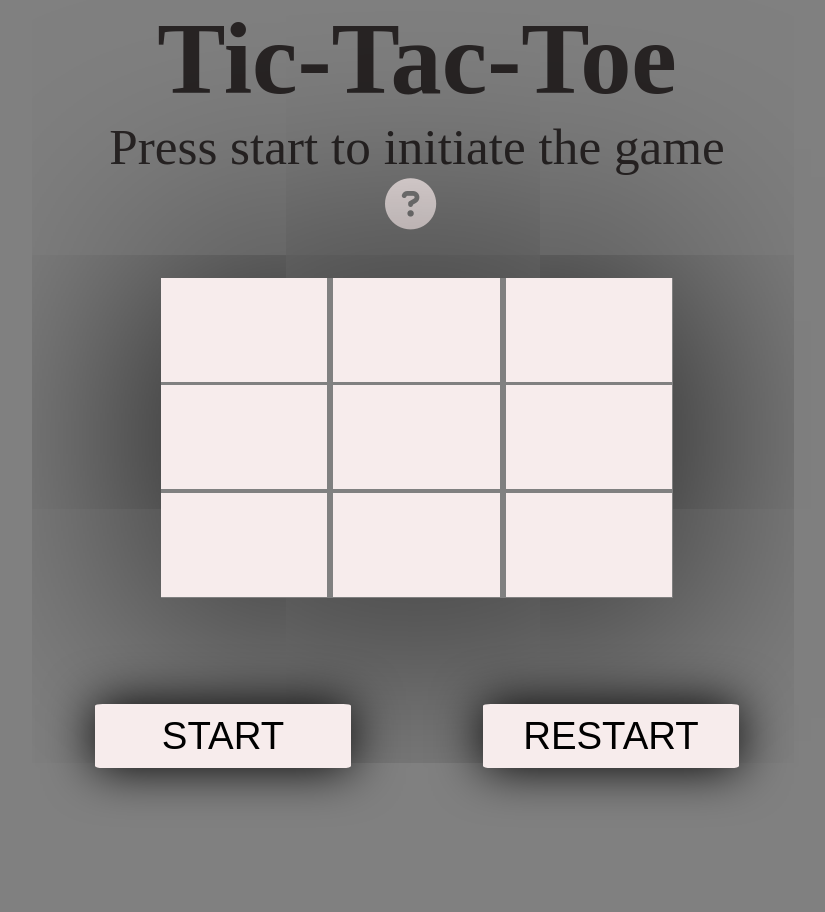
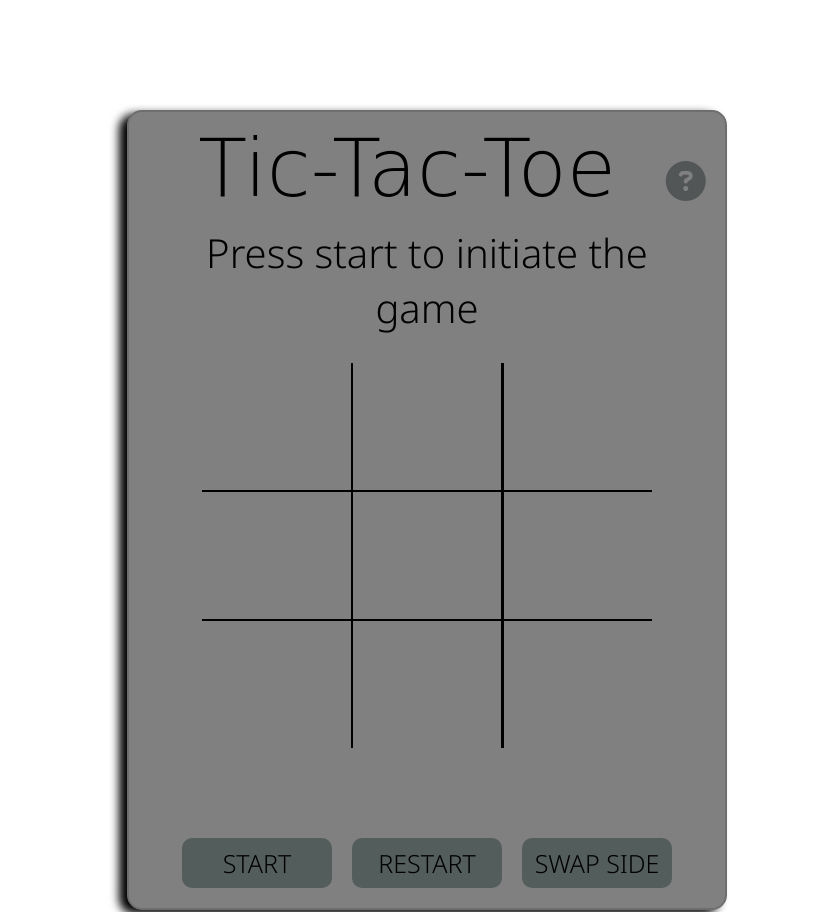
Before and after one commit to dominikrozwarski/Tic-Tac-Toe, a plain HTML site: page index.html in a window 1280 px wide. Shown: the top 912 px of the page, without its empty margins (223-1048 px from the left). Before the commit the page ends 832 px from the top, so only its background shows below. Drawn offline with Linux system fonts and the light colour scheme; a web font is replaced by a local one.

Commit message:
first commit2

```diff
--- a/index.html
+++ b/index.html
@@ -6,25 +6,28 @@
     <meta http-equiv="X-UA-Compatible" content="IE=edge">
     <meta name="viewport" content="width=device-width, initial-scale=1.0">
     <script src="https://kit.fontawesome.com/0076359c68.js" crossorigin="anonymous"></script>
+    <link rel="preconnect" href="https://fonts.googleapis.com">
+    <link rel="preconnect" href="https://fonts.gstatic.com" crossorigin>
+    <link href="https://fonts.googleapis.com/css2?family=Grape+Nuts&family=Noto+Sans:wght@200;300;500&display=swap"
+        rel="stylesheet">
     <link rel="stylesheet" href="./main.css">
     <title>Tic-Tac_toe</title>
 </head>
 
 <body>
-
+    <div class="wrapper">
         <div class="header">
-        <h1>Tic-Tac-Toe</h1>
+            <h1>Tic-Tac-Toe<i class="fa-solid fa-circle-question"></i></h1>
             <div class="info">Press start to initiate the game</div>
-        <div><i class="fa-solid fa-circle-question"></i></div>
         </div>
 
-    <div class="instruction"><p>Press "start" to initiate the game. You will play as second by clicking on board. You play as O-s. To win the game you need to have 3 O-s in line</p>
-    <button class="closeBtn">CLOSE</button></div>
+        <!-- <div class="instruction"><p>Press "start" to initiate the game.</p> -->
+        <!-- <button class="closeBtn">CLOSE</button></div> -->
 
 
 
         <div class="top">
-        <div class="wrapper">
+
             <div class="box 1"></div>
             <div class="box 2"></div>
             <div class="box 3"></div>
@@ -35,19 +38,20 @@
             <div class="box 8"></div>
             <div class="box 9"></div>
         </div>
-    </div>
+
 
         <div class="bottom">
             <div class="buttons">
                 <button class="1">START</button>
                 <button class="2">RESTART</button>
+                <button class="3">SWAP SIDE</button>
             </div>
         </div>
 
         <div class="shadow"></div>
 
 
-
+    </div>
 
     <script src="./script.js"></script>
 </body>
--- a/main.css
+++ b/main.css
@@ -2,125 +2,107 @@
 	box-sizing: border-box;
 	margin: 0;
 	padding: 0;
+	font-family: 'Noto Sans', sans-serif;
+	font-weight: 300;
 }
 
 body {
+	width: 100vw;
+	height: 1000px;
+	display: flex;
+	align-items: center;
+	justify-content: center;
+	margin: 10px;
+}
+
+.wrapper {
+	width: 600px;
+	height: 800px;
+	display: flex;
+	align-items: center;
+	justify-content: center;
+	flex-direction: column;
 	background-color: grey;
-	width: 100vw;
-	height: 100vh;
-	display: flex;
-	flex-direction: column;
-	justify-content: center;
-	align-items: center;
-	color: rgb(40, 36, 36);
+	border-radius: 15px;
+	padding: 10px;
+	border: 2px solid rgb(110, 110, 110);
+	box-shadow: -8px 4px 10px black;
 }
 
 .header {
+	width: 500px;
+	height: 250px;
 	display: flex;
 	flex-direction: column;
+	justify-content: top;
 	align-items: center;
-	justify-content: space-evenly;
-	font-size: 4vw;
-	width: 100%;
-	height: 30vh;
+	font-size: 40px;
+	gap: 10px;
+	text-align: center;
+}
+
+h1{
+	font-family: 'Grape Nuts', cursive;
 }
 
 .top {
-	width: 100vw;
-	height: 60vh;
+	display: grid;
+	grid-template-columns: repeat(3, 1fr);
+	width: 450px;
+	height: 400px;
+	text-align: center;
+	gap: 0.5%;
+	background-color: rgb(0, 0, 0);
+}
+
+.top div {
+	background-color: grey;
+	cursor: pointer;
+}
+
+i {
+	position: relative;
+	right: -50px;
+	font-size: 40px;
+	cursor: pointer;
+	color: hsla(173, 10%, 16%, 0.499);
+	transition: 0.3s;
+}
+
+i:hover {
+
+	transform: scale(1.1);
+	color: hsla(173, 10%, 16%, 0.7);
+}
+
+.bottom {
 	display: flex;
 	justify-content: center;
 	align-items: center;
 }
 
-.instruction{
-    position: absolute;
-    left: -10000px;
-    display: flex;
-    flex-direction: column;
-    justify-content: center;
-    align-items: center;
-    width: 100%;
-    height: 50%;
-    padding: 10%;
-    font-size: 4vw;
-    border-radius: 10%;
-    background-color: rgb(247, 236, 236);
-    box-shadow: 0 0 500px black;
-    z-index: 100;
-
-}
-
-
-.shadow{
-    position: absolute;
-    width: 100%;
-    height: 100%;
-    z-index: -100;
-
-}
-
-.wrapper {
-	width: 40vw;
-	height: 40vh;
-	box-shadow: 0 0 500px black;
-
-	display: grid;
-	grid-template-columns: repeat(3, 1fr);
-	gap: 1%;
-
-}
-
-.box {
-	font-size: 10px;
-	background-color: rgb(247, 236, 236);
-    width: 13vw;
-    height: 13vh;
+.buttons {
 	display: flex;
 	justify-content: center;
-	align-items: center;
-
-}
-
-.box:hover {
-	cursor: pointer;
-}
-
-.fa-solid {
-	width: 5vw;
-	height: 5vh;
-	color: rgb(247, 236, 236);
-    transition: transform 0.3s;
-}
-
-.fa-solid:hover {
-	cursor: pointer;
-    transform: scale(1.1);
-}
-
-.bottom {
-	width: 100vw;
-	height: 20vh;
-	display: flex;
+	align-items: flex-end;
 	flex-direction: row;
-    justify-content: space-evenly;
-	align-items: start;
+	height: 150px;
+	width: 600px;
 }
 
 button {
-	height: 8vh;
-	width: 20vw;
-	font-size: 3vw;
+	margin: 10px;
+	width: 150px;
+	height: 50px;
+	font-size: 25px;
 	cursor: pointer;
-    margin: 5vw;
-	transition: transform 0.3s;
-	background-color: rgb(247, 236, 236);
+	border-radius: 10px;
 	border: none;
-	border-radius: 3%;
-	box-shadow: 0 0 50px black;
-
+	background-color: #2439377f;
+	transition: 0.3s;
 }
 
 button:hover {
 	transform: scale(1.1);
+	background-color: #2b58557f;
 }
```
Lines whose indentation alone changed are shown as unchanged.
